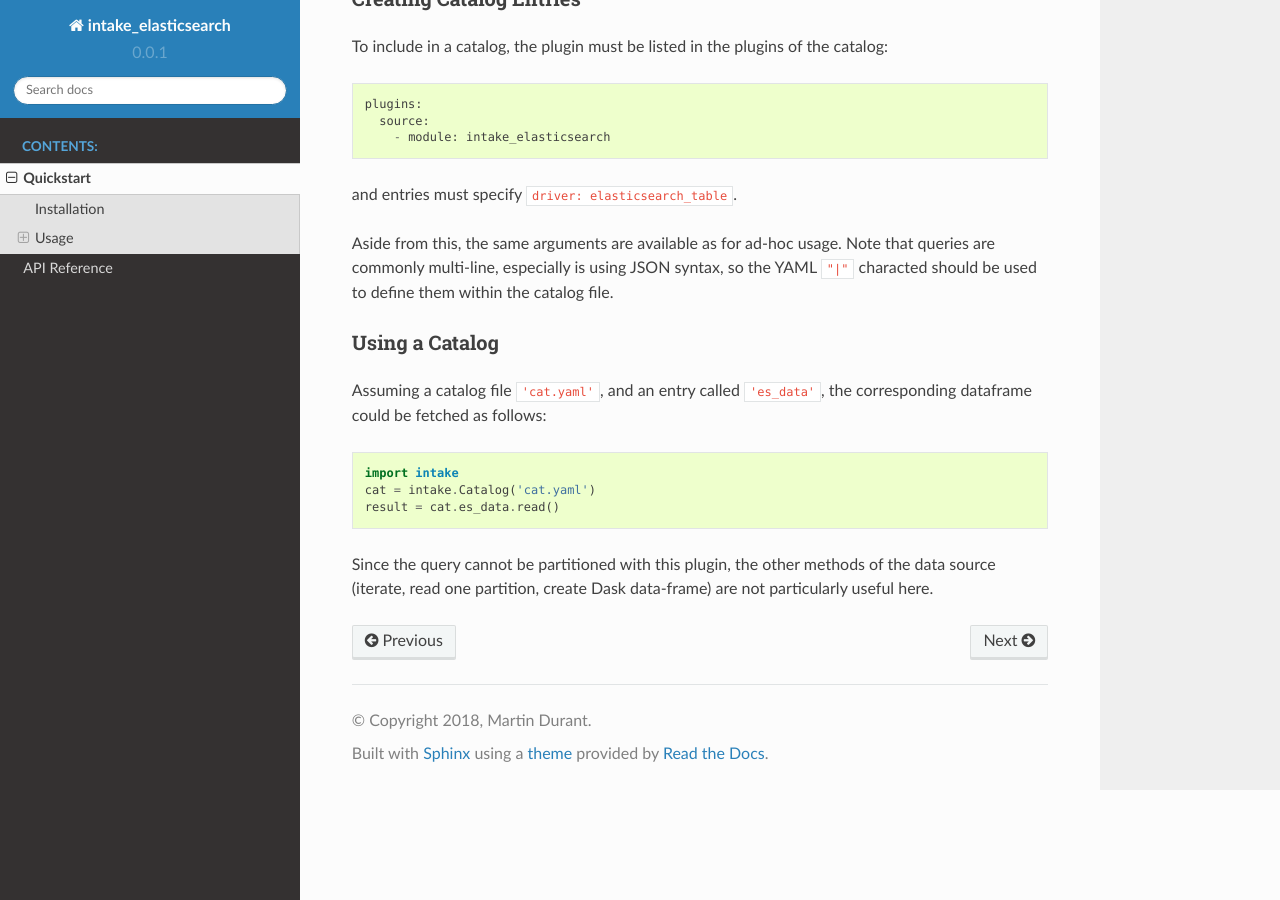
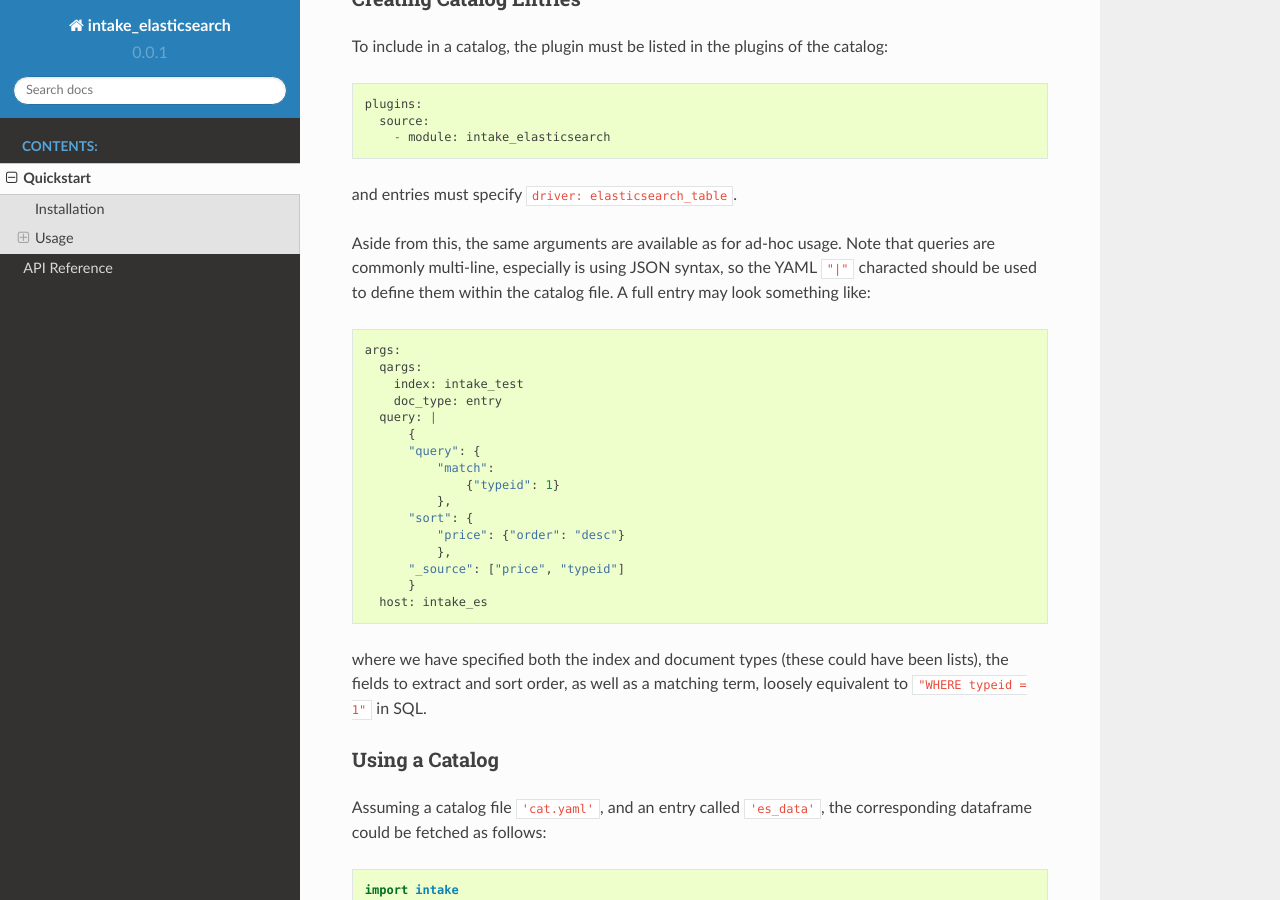
Before and after one commit to intake/intake-elasticsearch, a Sphinx documentation site: the page built from docs/source/quickstart.rst, in a window 1280 px wide and 900 px high, scrolled down 1268 px. Built offline with Sphinx 7.4.7 and the Read the Docs theme 2.0.0, drawn with Linux system fonts in a browser that asks for light colours.

Commit message:
Example catalog entry in docs

```diff
--- a/docs/source/quickstart.rst
+++ b/docs/source/quickstart.rst
@@ -78,7 +78,29 @@ and entries must specify ``driver: elasticsearch_table``.
 
 Aside from this, the same arguments are available as for ad-hoc usage. Note that queries
 are commonly multi-line, especially is using JSON syntax, so the YAML ``"|"`` characted
-should be used to define them within the catalog file.
+should be used to define them within the catalog file. A full entry may look something like::
+
+    args:
+      qargs:
+        index: intake_test
+        doc_type: entry
+      query: |
+          {
+          "query": {
+              "match":
+                  {"typeid": 1}
+              },
+          "sort": {
+              "price": {"order": "desc"}
+              },
+          "_source": ["price", "typeid"]
+          }
+      host: intake_es
+
+
+where we have specified both the index and document types (these could have been lists), the fields
+to extract and sort order, as well as a matching term, loosely equivalent to ``"WHERE typeid = 1"``
+in SQL.
 
 Using a Catalog
 ~~~~~~~~~~~~~~~
```
Also changed, not shown: 1 other file.
